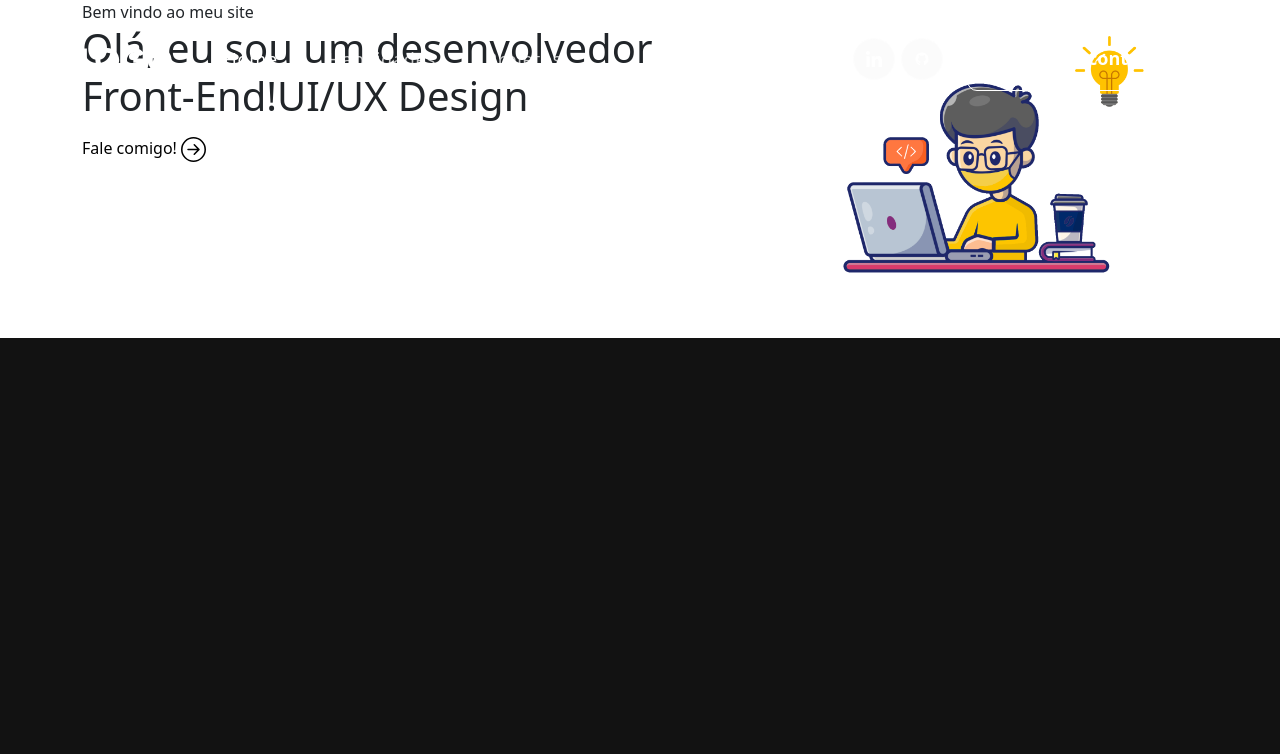
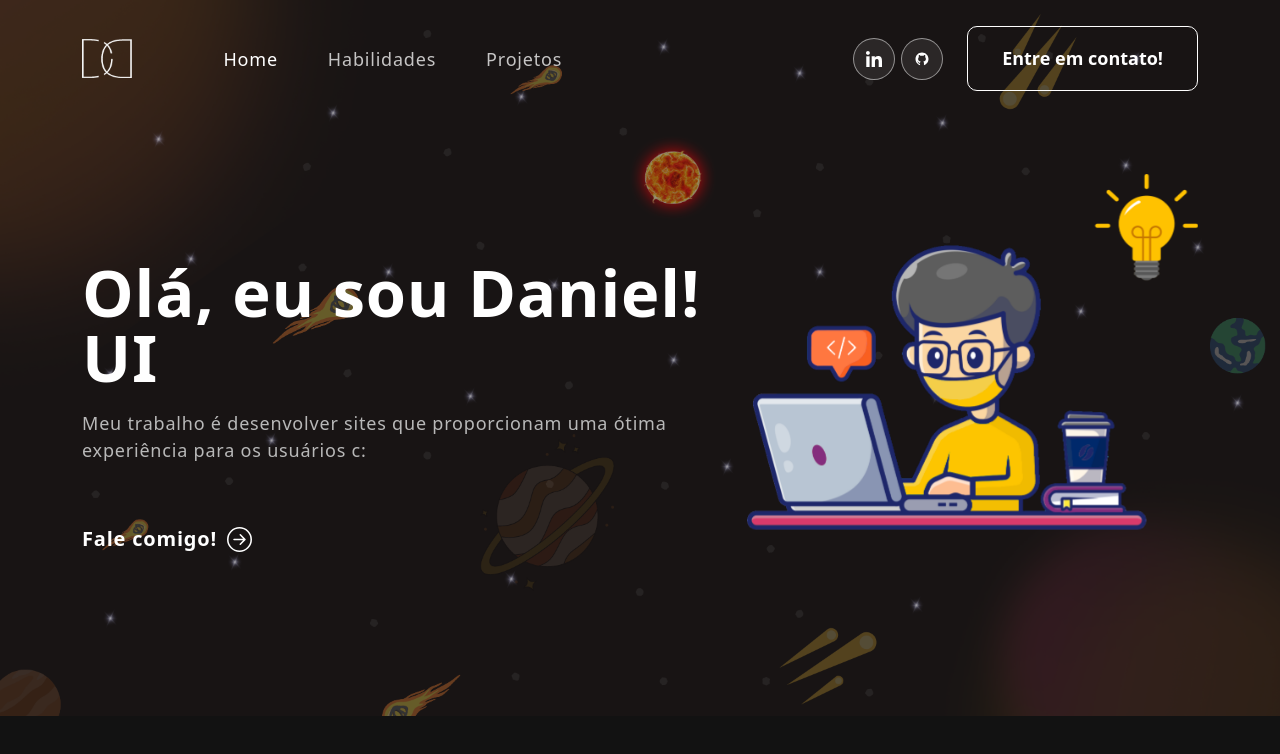
Before and after one commit to danielcdeda/my-portfolio, a React (Create React App) app: page / in a window 1280 px wide. Shown: the top 754 px of the page. Built offline with nearby package versions, Linux system fonts and the light colour scheme.

Commit message:
Banner Updated

```diff
--- a/src/components/Banner/Banner.js
+++ b/src/components/Banner/Banner.js
@@ -1,28 +1,59 @@
 import { Container, Row, Col } from "react-bootstrap"
 import { ArrowRightCircle } from "react-bootstrap-icons"
-import BannerImg from '../../assets/img/menino-note-final.png'
-import { useState } from "react"
+import BannerImg from '../../assets/img/menino-note-final2.png'
+import { useEffect, useState } from "react"
+import './banner.css'
 
 
 function Banner() {
     const [loopNum, setLoopNum] = useState(0);
     const [isDeleting, setIsDeleting] = useState(false);
+    const toRotate = ["Desenvolvedor Web", "UI/UX Designer"]
+    const [text, setText] = useState('');
+    const [typingTime, setTypingime] = useState(300 - Math.random * 100)
+    const period = 2000;
 
+    useEffect(() => {
+        let ticker = setInterval (() => {
+            tick();
+        }, typingTime)
 
-    const toRotate = ["Desenvolvedor Front-end", "UI/UX Designer"]
+        return () => { clearInterval(ticker)};
+    } , [text])
+
+    const tick = () => {
+        let i = loopNum % toRotate.length;
+        let fullText = toRotate[i];
+        let updatedText = isDeleting ? fullText.substring(0, text.length -1) : fullText.substring(0, text.length +1 );
+
+        setText(updatedText);
+
+        if (isDeleting) {
+            setTypingime(prevTypingTime => prevTypingTime/2)
+        }
+
+        if(!isDeleting && updatedText === fullText) {
+            setIsDeleting(true)
+            setTypingime(period)
+        } else if (isDeleting && updatedText === '') {
+            setIsDeleting(false);
+            setLoopNum(loopNum +1);
+            setTypingime(500);
+        }
+
+    }
 
     return (
         <section className="banner" id="home">
             <Container className="align-items-center">
                 <Row>
                     <Col xs={12} md={6} xl={7}>
-                        <span className="tagline">Bem vindo ao meu site</span>
-                        <h1>{'Olá, eu sou um desenvolvedor Front-End!'}<span>UI/UX Design</span></h1>
-                        <p></p>
+                        <h1 className="heading">{'Olá, eu sou Daniel! '}<span>{text}</span></h1>
+                        <p>Meu trabalho é desenvolver sites que proporcionam uma ótima experiência para os usuários c: </p>
                         <button onClick={() => console.log('connect')}>Fale comigo! <ArrowRightCircle size={25} /></button>
                     </Col>
                     <Col cs={12} md={6} xl={5}>
-                        <img src={BannerImg} alt="Banner-img" />
+                        <img src={BannerImg} alt="Banner-img" className="banner-img"/>
                     </Col>
                 </Row>
             </Container>
--- /dev/null
+++ b/src/components/Banner/banner.css
@@ -0,0 +1,79 @@
+.banner {
+    margin-top: 0;
+    padding: 260px 0 100px 0;
+    background-image: url('../../assets/img/banner-bg\ \(2\).png');
+    background-position: top center;
+    background-size: cover;
+    background-repeat: no-repeat;
+  }
+
+.banner-img {
+  position: relative;
+  bottom: 80px;
+}
+
+
+  .heading {
+    color: white;
+  }
+
+  .banner .tagline {
+    font-weight: 700;
+    letter-spacing: 0.8px;
+    padding: 8px 10px;
+    background: linear-gradient(90.21deg, #fdc500 -5.91%, #00296b 111.58%);
+    border: 1px solid rgba(255, 255, 255, 0.5);
+    font-size: 20px;
+    margin-bottom: 16px;
+    display: inline-block;
+  }
+  .banner h1 {
+    font-size: 65px;
+    font-weight: 700;
+    letter-spacing: 0.8px;
+    line-height: 1;
+    margin-bottom: 20px;
+    display: block;
+  }
+  .banner p {
+    color: #B8B8B8;
+    font-size: 18px;
+    letter-spacing: 0.8px;
+    line-height: 1.5em;
+    width: 96%;
+  }
+  .banner button {
+    color: #fff;
+    font-weight: 700;
+    font-size: 20px;
+    margin-top: 60px;
+    letter-spacing: 0.8px;
+    display: flex;
+    align-items: center;
+  }
+  .banner button svg {
+    font-size: 25px;
+    margin-left: 10px;
+    transition: 0.3s ease-in-out;
+    line-height: 1;
+  }
+  .banner button:hover svg {
+    margin-left: 25px;
+  }
+  .banner img {
+    animation: updown 3s linear infinite;
+  }
+  @keyframes updown {
+      0% {
+          transform: translateY(-20px);
+      }
+      50% {
+          transform: translateY(20px);
+      }
+      100% {
+          transform: translateY(-20px);
+      }
+  }
+  .txt-rotate > .wrap {
+    border-right: 0.08em solid #666;
+  }
--- a/src/components/Navbar/Header.js
+++ b/src/components/Navbar/Header.js
@@ -1,6 +1,6 @@
 import { useEffect, useState } from 'react';
 import { Navbar, Nav, Container } from "react-bootstrap";
-import logo from '../../assets/img/logo.svg';
+import logo from '../../assets/img/logo-2.png';
 import navIcon1 from '../../assets/img/nav-icon1.svg';
 import navIcon2 from '../../assets/img/nav-icon2.svg';
 import navIcon3 from '../../assets/img/nav-icon3.svg';
--- a/src/components/Navbar/index.css
+++ b/src/components/Navbar/index.css
@@ -1,3 +1,7 @@
+.image-logo {
+    width: 50%;
+  }
+
 nav.navbar {
     padding: 18px 0;
     position: fixed;
@@ -170,7 +174,3 @@
   nav.navbar .navbar-toggler[aria-expanded="true"] .navbar-toggler-icon {
       border-color: transparent;
   }
-
-  .image-logo {
-    width: 90%;
-  }
```
Also changed, not shown: src/assets/img/logo-2.png (added), src/assets/img/menino-note-final2.png (added), src/components/Banner/index.css (deleted).
